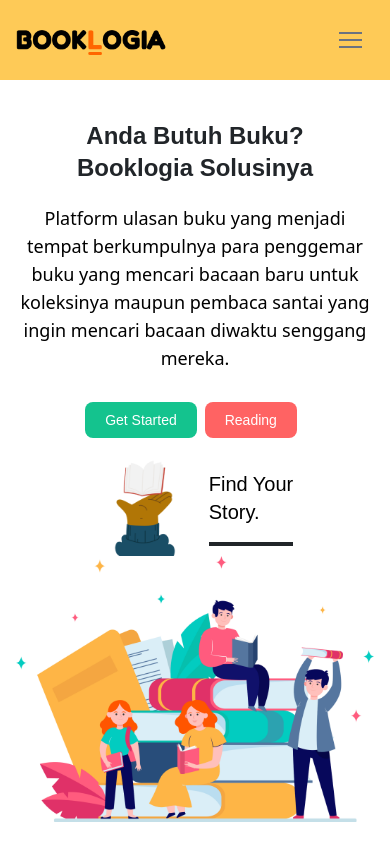
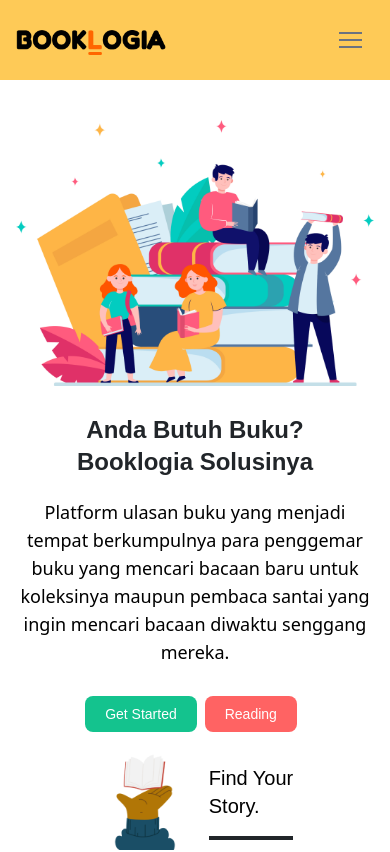
Before and after one commit to Fahmiali99/booklogia-app, a React (Create React App) app: page / in a window 390 px wide. Shown: the top 852 px of the page. Built offline with nearby package versions, Linux system fonts and the light colour scheme.

Commit message:
fix: responsive_home

```diff
--- a/src/components/Home/Hero/index.js
+++ b/src/components/Home/Hero/index.js
@@ -11,16 +11,8 @@ const Hero = () => {
     >
       <div className=" ">
         <div className="flex flex-col lg:flex-row items-center">
-          <div className="lg:w-5/12 order-2">
-            <img src={heroImage} className="hidden lg:block img-fluid" alt="" />
-            <img
-              src={heroImage}
-              className="block lg:hidden img-fluid w-75 mx-auto mb-4 mb-md-5"
-              alt=""
-            />
-          </div>
-          <div className="lg:w-7/12 order-1">
-            <div className="text-center lg:text-left">
+          <div className="lg:w-7/12 order-2 lg:order-1">
+            <div className="text-center lg:text-left pt-3 lg:pt-0">
               <h1
                 data-aos="fade-up"
                 className="text-dark  font-bold text-2xl  md:text-3xl lg:text-4xl xl:text-4xl  "
@@ -60,6 +52,15 @@ const Hero = () => {
               </div>
             </div>
           </div>
+
+          <div className="lg:w-5/12 order-1 lg:order-2">
+            <img src={heroImage} className="hidden lg:block img-fluid" alt="" />
+            <img
+              src={heroImage}
+              className="block lg:hidden img-fluid w-75 mx-auto mb-4 mb-md-5"
+              alt=""
+            />
+          </div>
         </div>
       </div>
     </section>
```
